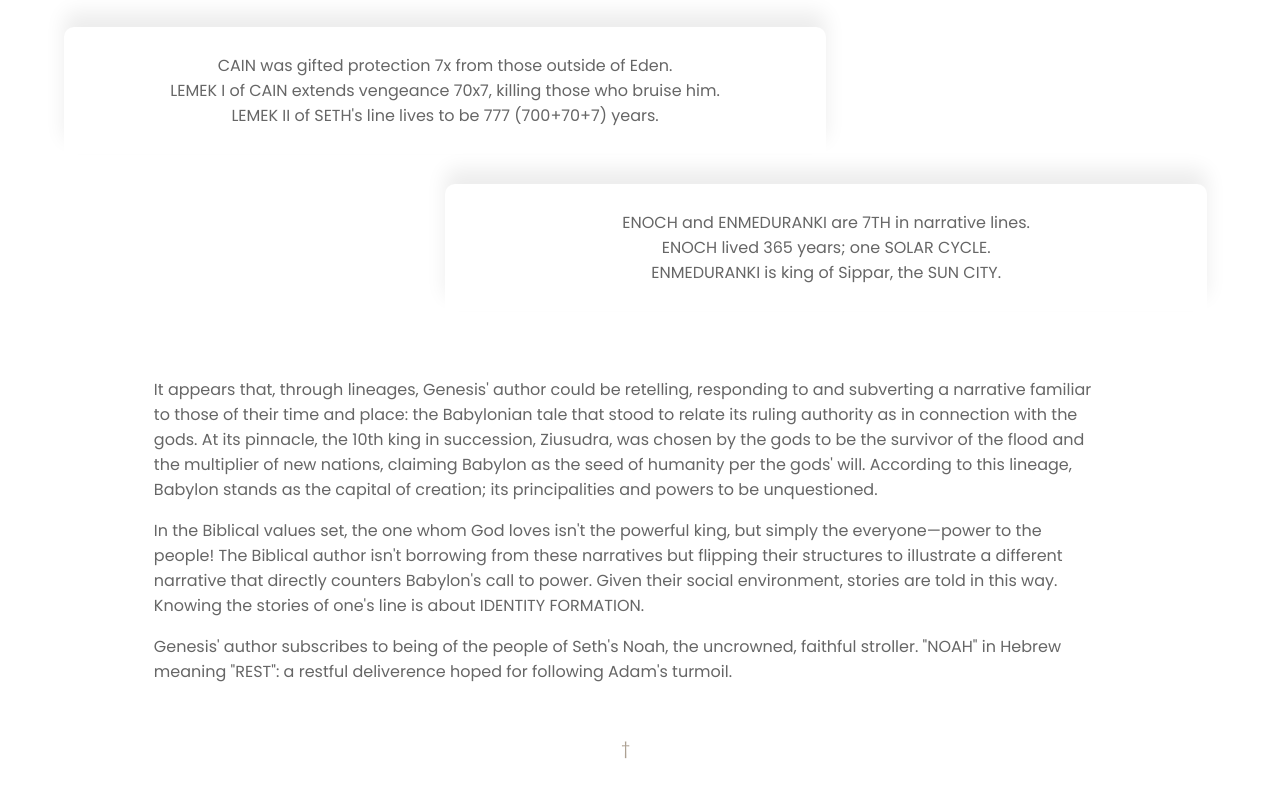
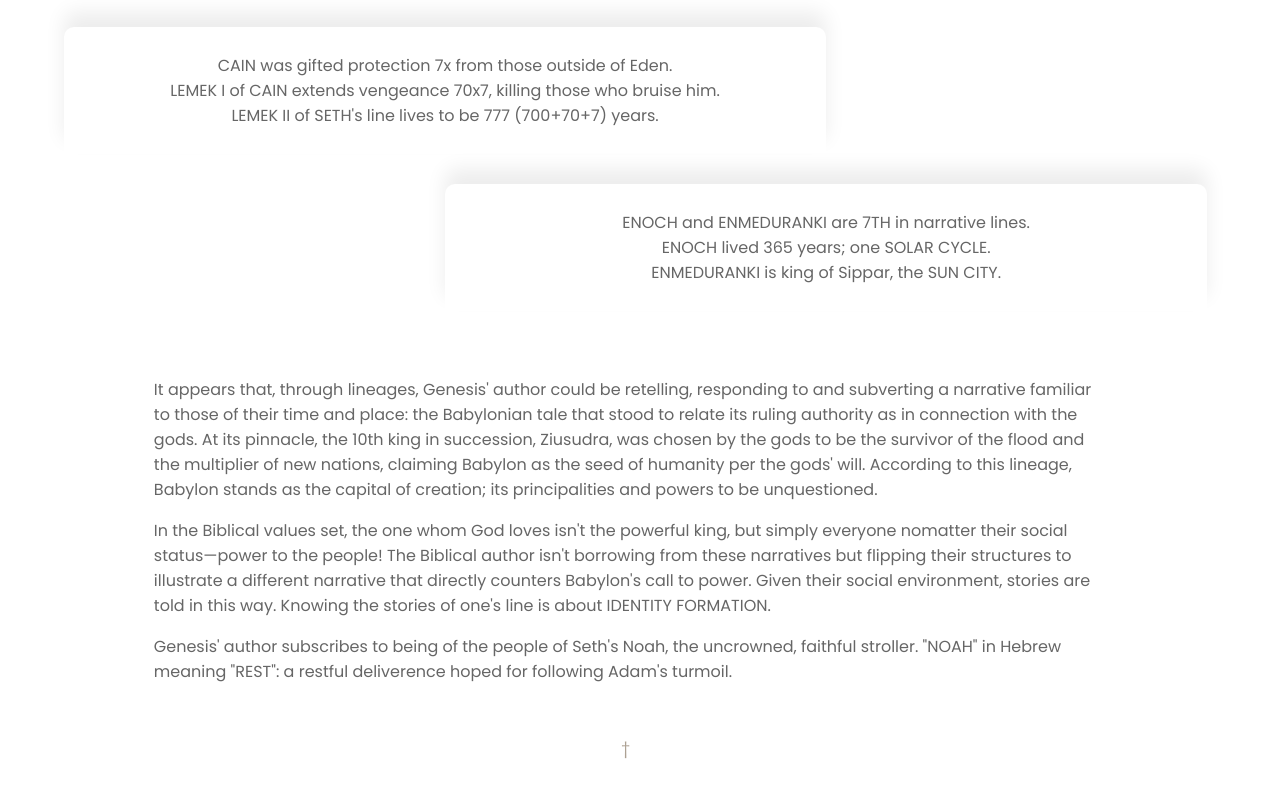
Before and after one commit to BearNelson/Sequel, a plain HTML site: page index.html in a window 1280 px wide. Shown: the part 1216-2001 px from the top of the page. Drawn offline with nearby package versions, Linux system fonts and the light colour scheme.

Commit message:
Update index.html

```diff
--- a/index.html
+++ b/index.html
@@ -95,7 +95,7 @@
 
 			<div class="info10">
 				<p>It appears that, through lineages, Genesis' author could be retelling, responding to and subverting a narrative familiar to those of their time and place: the Babylonian tale that stood to relate its ruling authority as in connection with the gods. At its pinnacle, the 10th king in succession, Ziusudra, was chosen by the gods to be the survivor of the flood and the multiplier of new nations, claiming Babylon as the seed of humanity per the gods' will. According to this lineage, Babylon stands as the capital of creation; its principalities and powers to be unquestioned.</p>
-				<p>In the Biblical values set, the one whom God loves isn't the powerful king, but simply the everyone—power to the people! The Biblical author isn't borrowing from these narratives but flipping their structures to illustrate a different narrative that directly counters Babylon's call to power. Given their social environment, stories are told in this way. Knowing the stories of one's line is about IDENTITY FORMATION.</p>
+				<p>In the Biblical values set, the one whom God loves isn't the powerful king, but simply everyone nomatter their social status—power to the people! The Biblical author isn't borrowing from these narratives but flipping their structures to illustrate a different narrative that directly counters Babylon's call to power. Given their social environment, stories are told in this way. Knowing the stories of one's line is about IDENTITY FORMATION.</p>
 				<p>Genesis' author subscribes to being of the people of Seth's Noah, the uncrowned, faithful stroller. "NOAH" in Hebrew meaning "REST": a restful deliverence hoped for following Adam's turmoil.</p>
 			</div>
 
```
